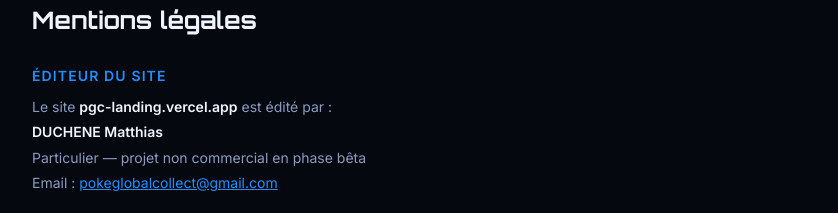
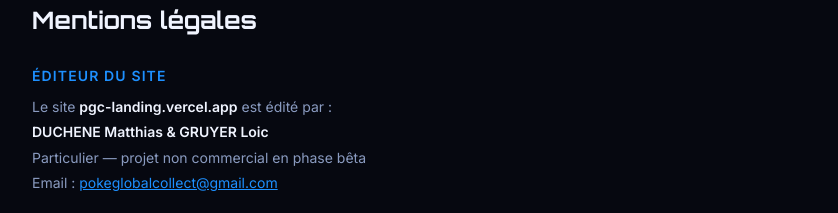
Before and after one commit to Matt-poke/pgc-landing, a website: page index.html in a window 1280 px wide. Shown: the part 5940-6153 px from the top of the page, without its empty margins (208-1046 px from the left). Drawn offline with Linux system fonts and the light colour scheme.

Commit message:
Ajout Loic

```diff
--- a/index.html
+++ b/index.html
@@ -807,7 +807,7 @@
         </h3>
         <p style="font-size:14px;color:var(--text-2);line-height:1.8">
           Le site <strong style="color:var(--text)">pgc-landing.vercel.app</strong> est édité par :<br/>
-          <strong style="color:var(--text)">DUCHENE Matthias</strong><br/>
+          <strong style="color:var(--text)">DUCHENE Matthias & GRUYER Loic</strong><br/>
           Particulier — projet non commercial en phase bêta<br/>
           Email : <a href="mailto:pokeglobalcollect@gmail.com" style="color:var(--blue)">pokeglobalcollect@gmail.com</a>
         </p>
```
